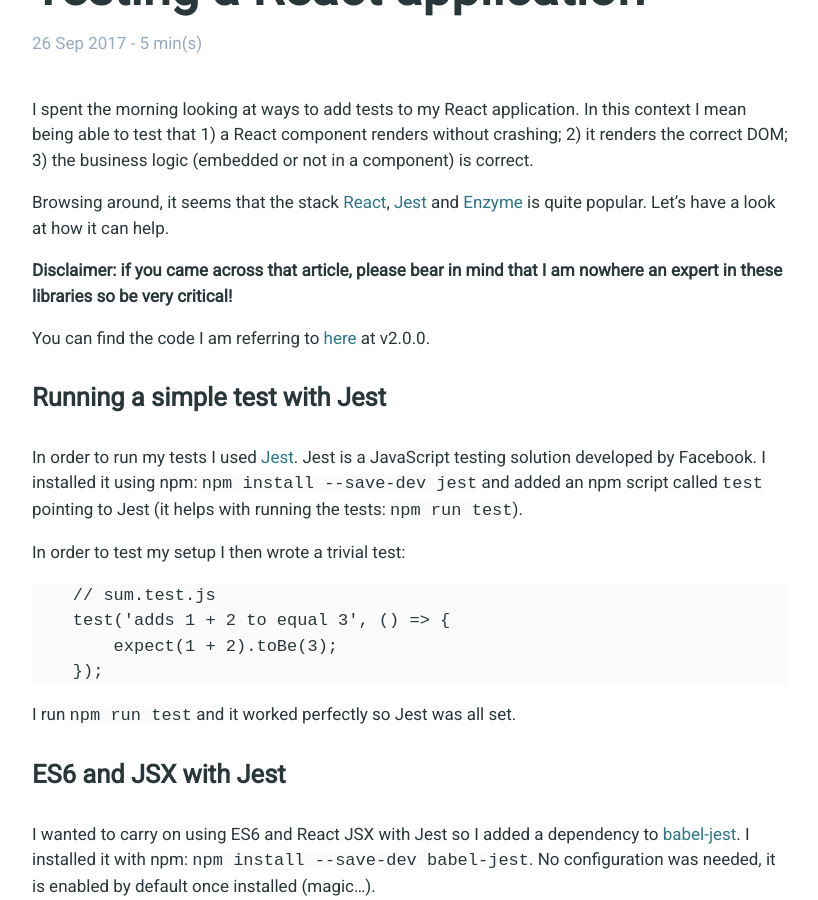
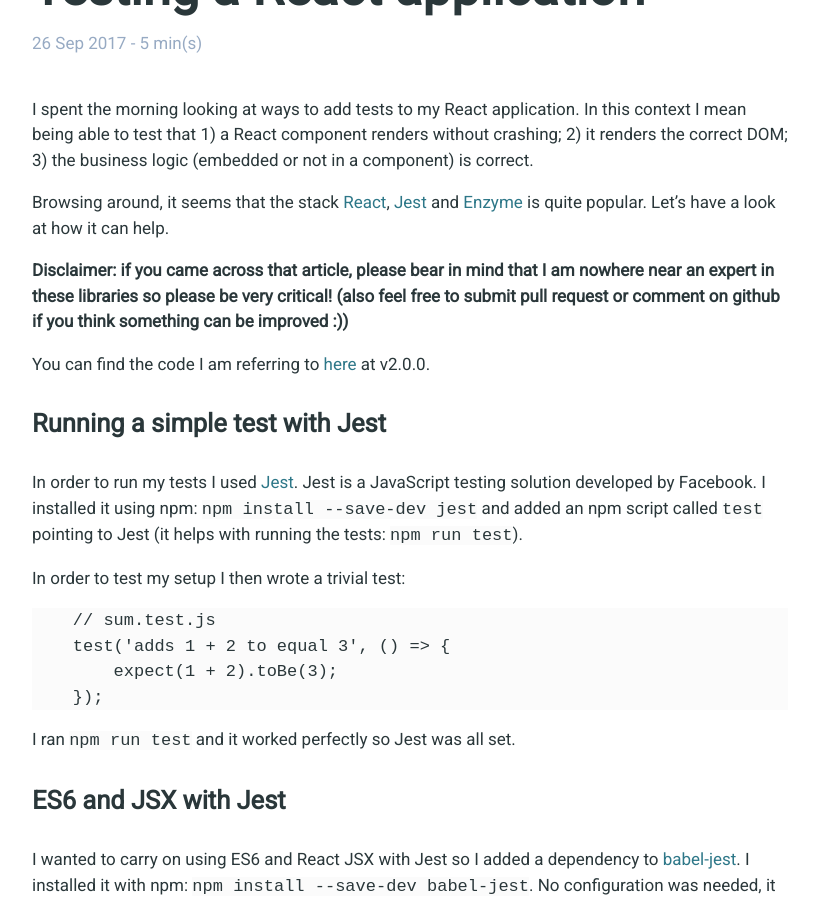
Before and after one commit to caroleolivier/caroleolivier.github.io, a Jekyll site: the page built from _posts/2017-09-26-testing-a-react-app.md, in a window 1280 px wide and 900 px high, scrolled down 199 px. Shown: the whole window, without its empty margins (230-1048 px from the left). Built offline with Jekyll 4.4.1, drawn with Linux system fonts in a browser that asks for light colours.

Commit message:
address Simon comments

````diff
--- a/_posts/2017-09-26-testing-a-react-app.md
+++ b/_posts/2017-09-26-testing-a-react-app.md
@@ -9,7 +9,7 @@
 Browsing around, it seems that the stack [React](https://facebook.github.io/react/), [Jest](https://facebook.github.io/jest/) and [Enzyme](http://airbnb.io/enzyme/) is quite popular.
 Let's have a look at how it can help.
 
-**Disclaimer: if you came across that article, please bear in mind that I am nowhere an expert in these libraries so be very critical!**
+**Disclaimer: if you came across that article, please bear in mind that I am nowhere near an expert in these libraries so please be very critical! (also feel free to submit pull request or comment on github if you think something can be improved :))**
 
 You can find the code I am referring to [here](https://github.com/caroleolivier/minimal-react-starter/tree/v2.0.0) at v2.0.0.
 
@@ -24,7 +24,7 @@
         expect(1 + 2).toBe(3);
     });
 ```
-I run `npm run test` and it worked perfectly so Jest was all set.
+I ran `npm run test` and it worked perfectly so Jest was all set.
 
 
 #### ES6 and JSX with Jest
````
